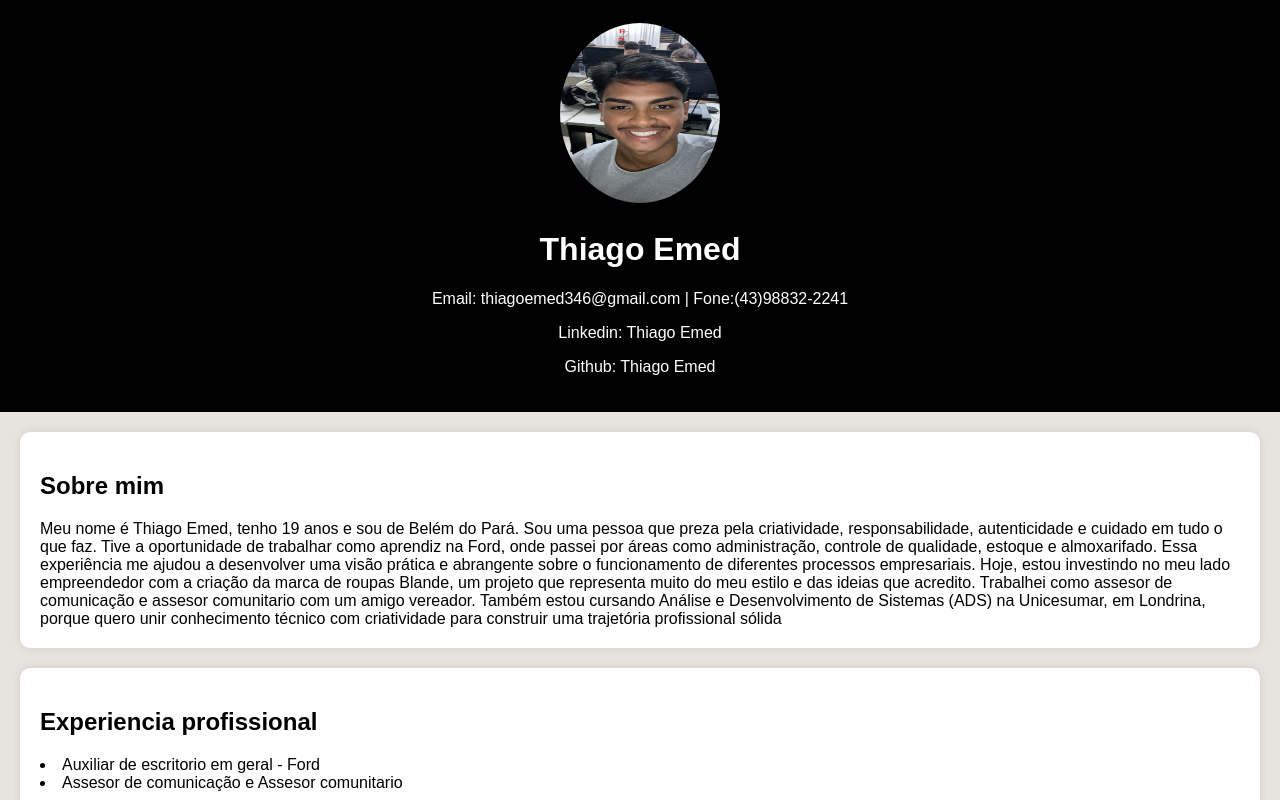
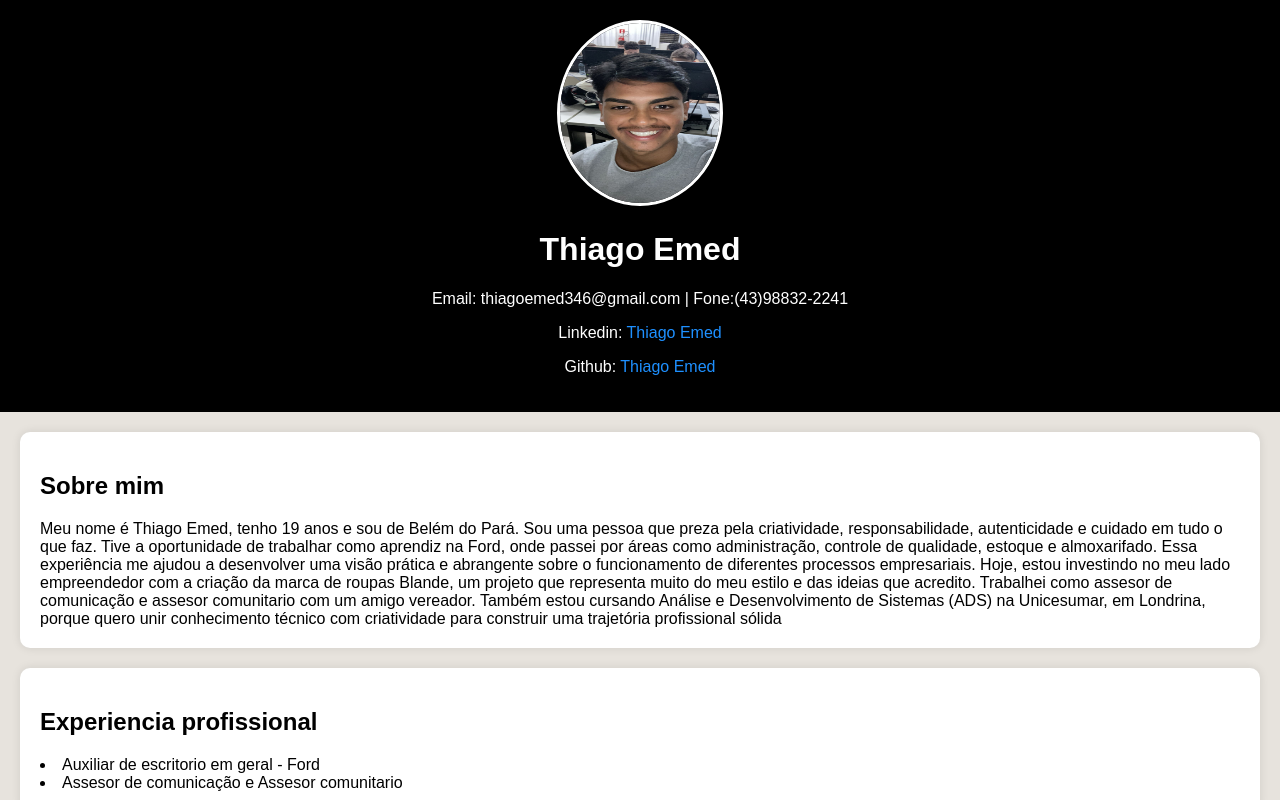
Before and after one commit to Thiaguinhoz/curriculo, a plain HTML site: page index.html in a window 1280 px wide. Shown: the top 800 px of the page. Drawn offline with Linux system fonts and the light colour scheme.

Commit message:
Curriculo

```diff
--- a/style.css
+++ b/style.css
@@ -25,7 +25,7 @@ text-align: center;
 width: 160px;
 height: 180px;
 border-radius:900% ;
-border: 3px solid black;
+border: 3px solid white;
 
 }
 a {text-decoration: none;
@@ -49,3 +49,8 @@ padding: 10px;
 background: black;
 color: white;
 }
+
+a{
+text-decoration: none;
+color: dodgerblue;
+}
```
